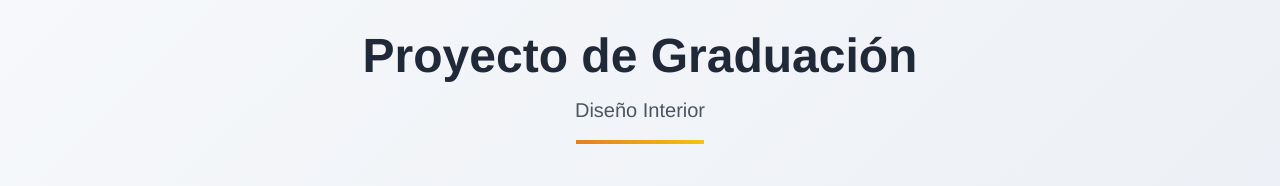
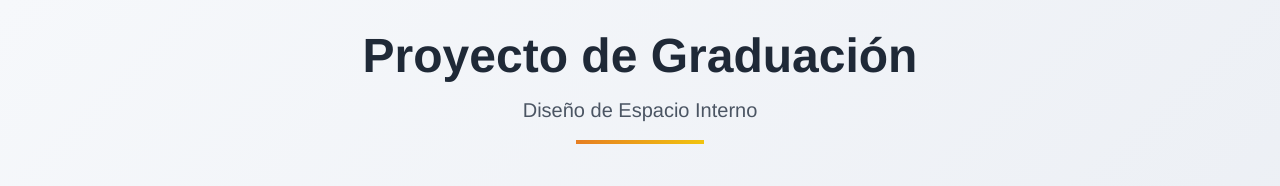
Before and after one commit to emarinlara/Tesis-DEI, a plain HTML site: page index.html in a window 1280 px wide. Shown: the top 186 px of the page. Drawn offline with nearby package versions, Linux system fonts and the light colour scheme.

Commit message:
Update index.html

```diff
--- a/index.html
+++ b/index.html
@@ -72,7 +72,7 @@
         <!-- Header -->
         <header class="text-center mb-12">
             <h1 class="text-4xl md:text-5xl font-bold text-gray-800 mb-4">Proyecto de Graduación</h1>
-            <p class="text-xl text-gray-600">Diseño Interior</p>
+            <p class="text-xl text-gray-600">Diseño de Espacio Interno</p>
             <div class="accent-line w-32 mx-auto mt-4"></div>
         </header>
 
```
